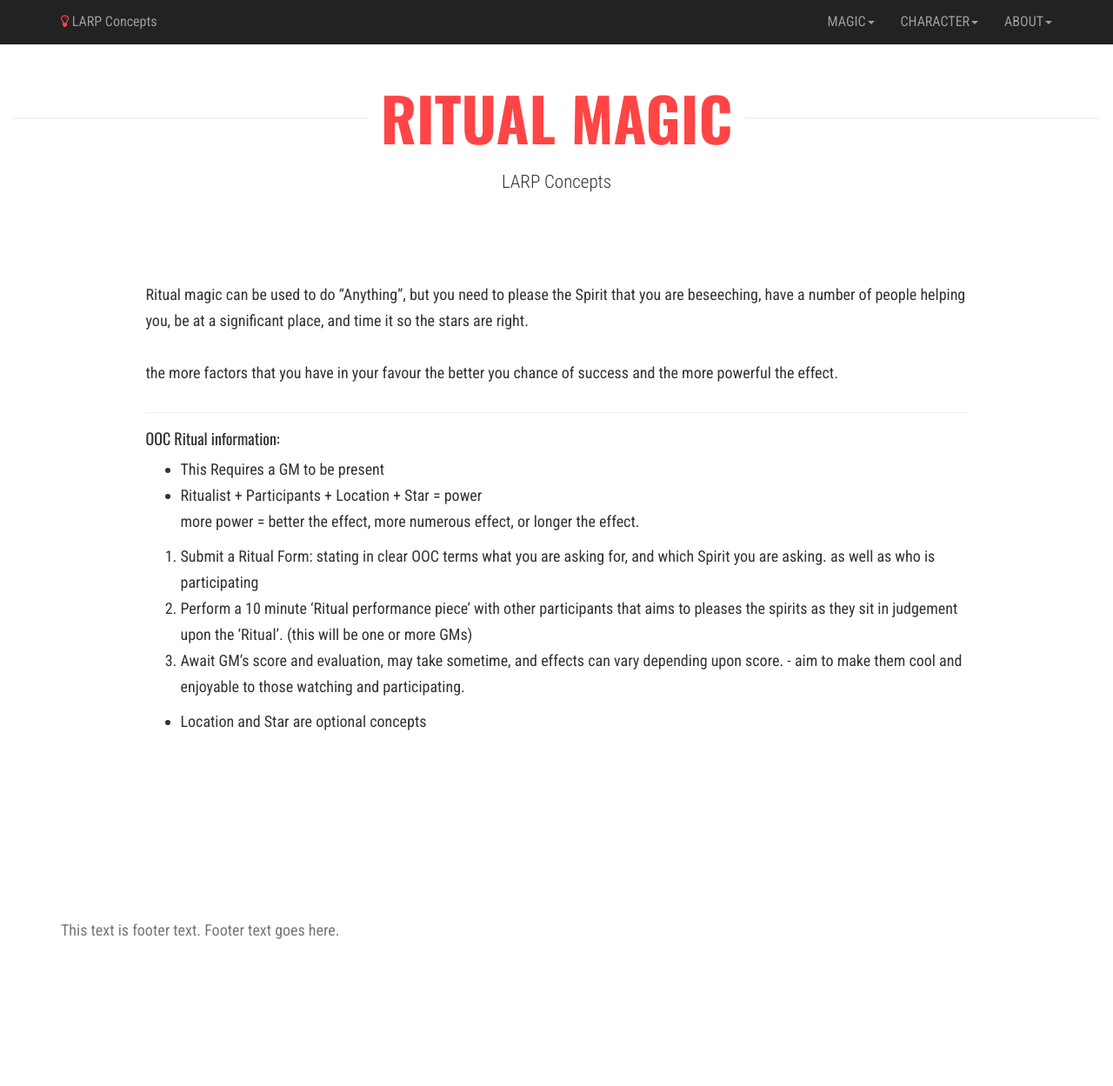
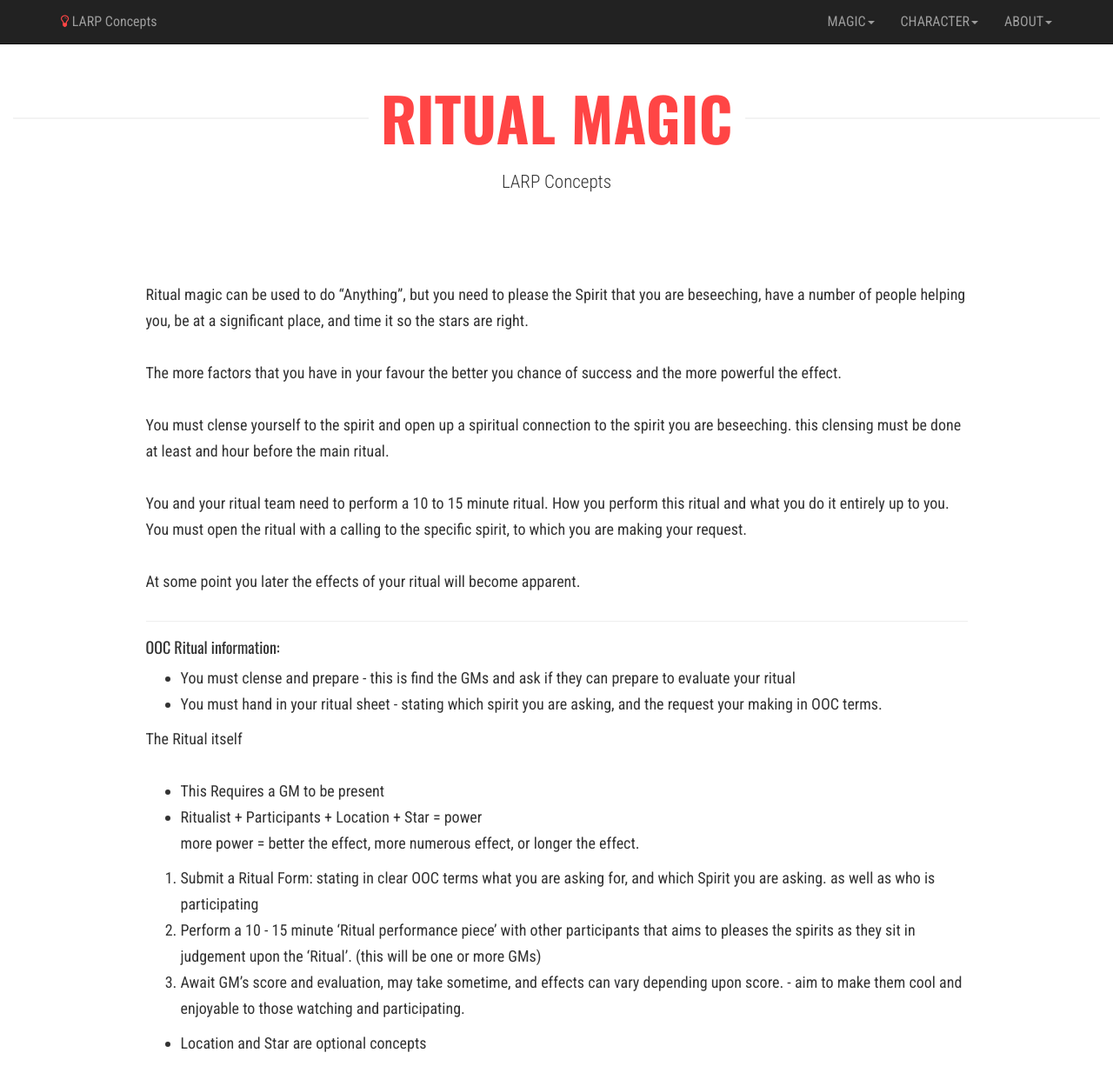
Before and after one commit to 8wgremlin/larp, a Jekyll site: the page built from _pages/ritual.md, in a window 1280 px wide and 1400 px high. Shown: the top 1249 px of the window at 87% size. Built offline with Jekyll 4.4.1, drawn with Linux system fonts in a browser that asks for light colours; nearby versions of some CDN libraries.

Commit message:
more pages

```diff
--- a/_pages/ritual.md
+++ b/_pages/ritual.md
@@ -5,12 +5,32 @@ permalink: /magic/ritual/
 ---
 Ritual magic can be used to do ''Anything'', but you need to please the Spirit that you are beseeching, have a number of people helping you, be at a significant place, and time it so the stars are right.
 
-the more factors that you have in your favour the better you chance of success and the more powerful the effect.
+The more factors that you have in your favour the better you chance of success and the more powerful the effect.
+
+You must clense yourself to the spirit and open up a spiritual connection to the spirit you are beseeching.
+this clensing must be done at least and hour before the main ritual.
+
+You and your ritual team need to perform a 10 to 15 minute ritual.
+How you perform this ritual and what you do it entirely up to you.
+You must open the ritual with a calling to the specific spirit, to which you are making your request.
+
+At some point you later the effects of your ritual will become apparent.
+
+
+
+
+
 
 
 ---
 
 #### OOC Ritual information:
+
+
+* You must clense and prepare - this is find the GMs and ask if they can prepare to evaluate your ritual
+* You must hand in your ritual sheet - stating which spirit you are asking, and the request your making in OOC terms.
+
+The Ritual itself
 
 * This Requires a GM to be present
 * Ritualist + Participants + Location + Star = power
@@ -20,7 +40,7 @@ more power = better the effect, more numerous effect, or longer the effect.
 
 1. Submit a Ritual Form: stating in clear OOC terms what you are asking for, and which Spirit you are asking.
 as well as who is participating
-2. Perform a 10 minute ‘Ritual performance piece’ with other participants that aims to pleases the spirits as they sit in judgement upon the ‘Ritual’. (this will be one or more GMs)
+2. Perform a 10 - 15 minute ‘Ritual performance piece’ with other participants that aims to pleases the spirits as they sit in judgement upon the ‘Ritual’. (this will be one or more GMs)
 3. Await GM’s score and evaluation, may take sometime, and effects can vary depending upon score. - aim to make them cool and enjoyable to those watching and participating.
 
 * Location and Star are optional concepts
```
Also changed, not shown: _pages/events.md (+2 -2 lines), _pages/spirits.md (+2 -2 lines), _pages/stars.md (+10 -3 lines).
